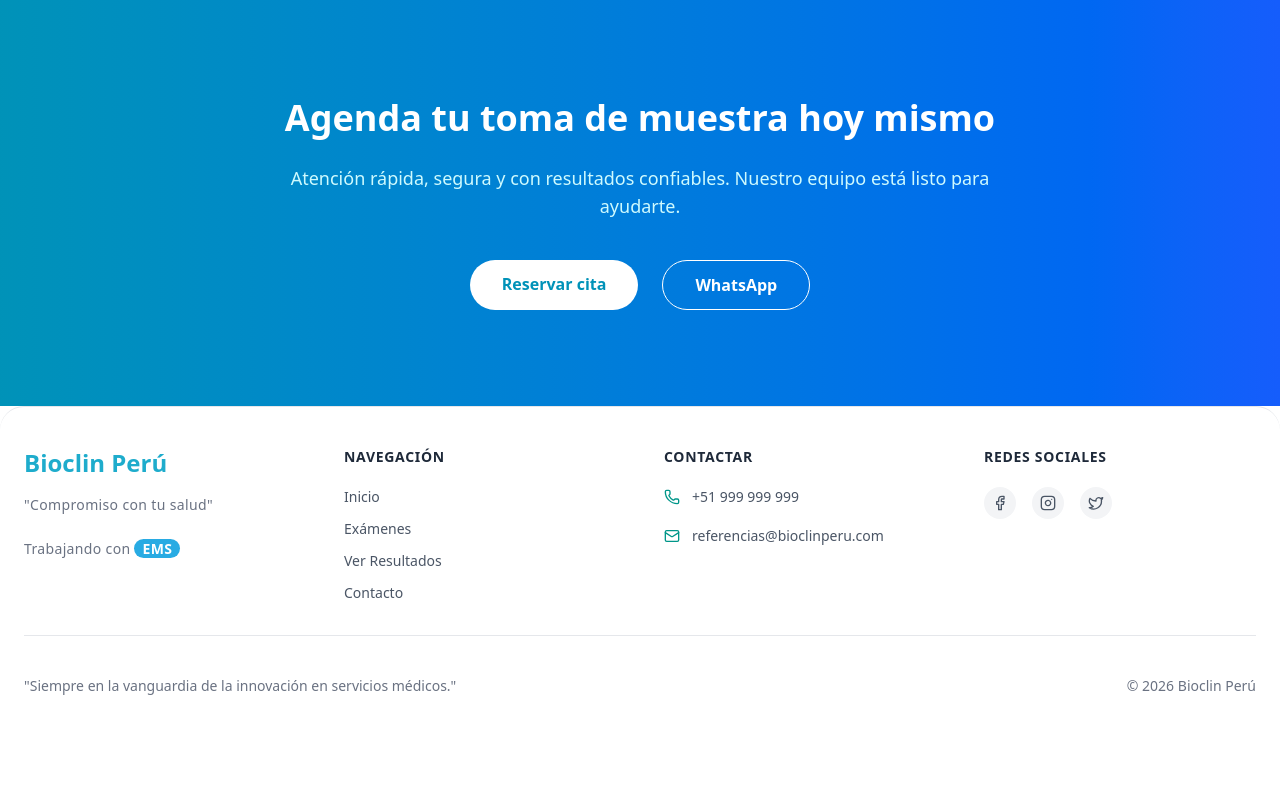
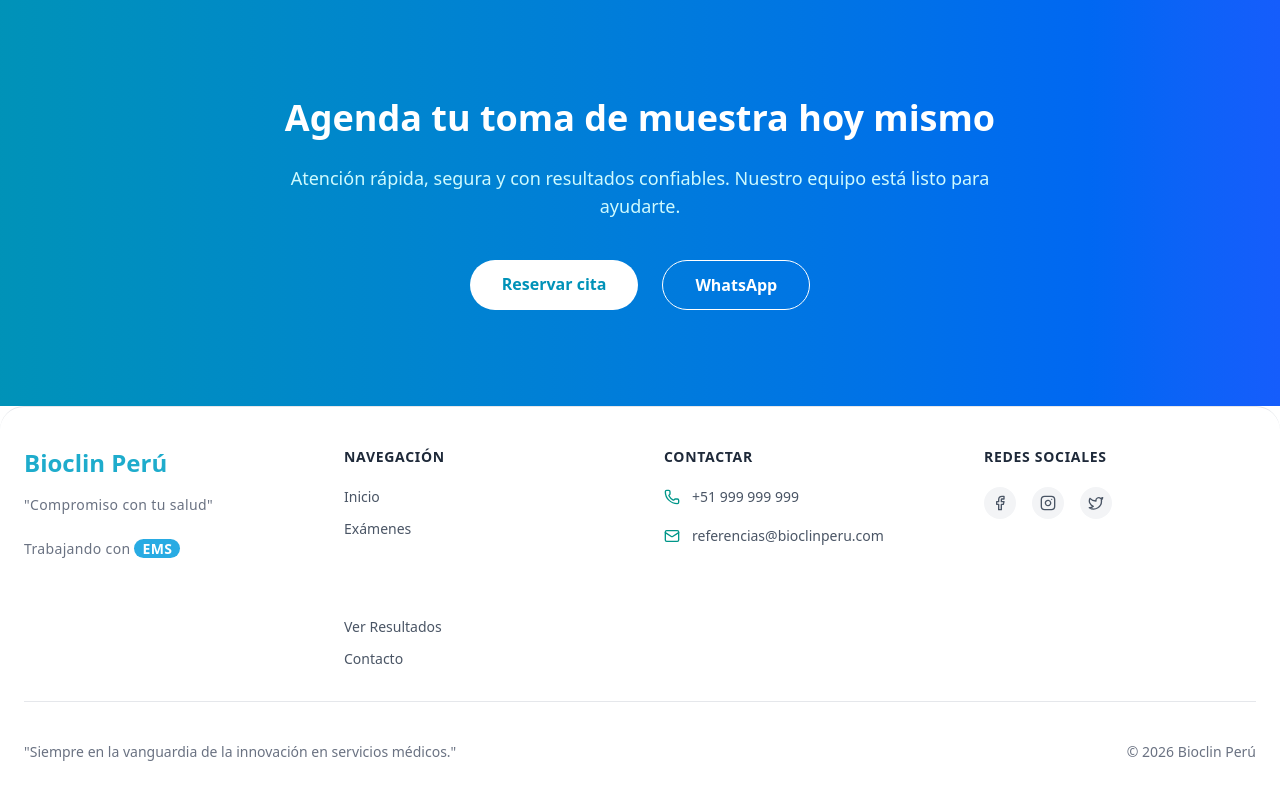
Before and after one commit to ramirols/bioclinperu, a Next.js app: page / in a window 1280 px wide. Shown: the part 3379-4179 px from the top of the page. Before the commit the page ends 4115 px from the top, so only its background shows below. Built offline with nearby package versions, Linux system fonts and the light colour scheme.

Commit message:
:tada: actualizacion de footer

```diff
--- a/components/Footer.jsx
+++ b/components/Footer.jsx
@@ -36,6 +36,8 @@ export default function Footer() {
                             {[
                                 { name: "Inicio", href: "/" },
                                 { name: "Exámenes", href: "/examenes" },
+                                { label: "Servicios", href: "/servicios" },
+                                { label: "Equipos de laboratorio clínico", href: "/equipos-de-laboratorio-clinico" },
                                 { name: "Ver Resultados", href: "/ver-resultados" },
                                 { name: "Contacto", href: "/contacto" },
                             ].map((item) => (
```
